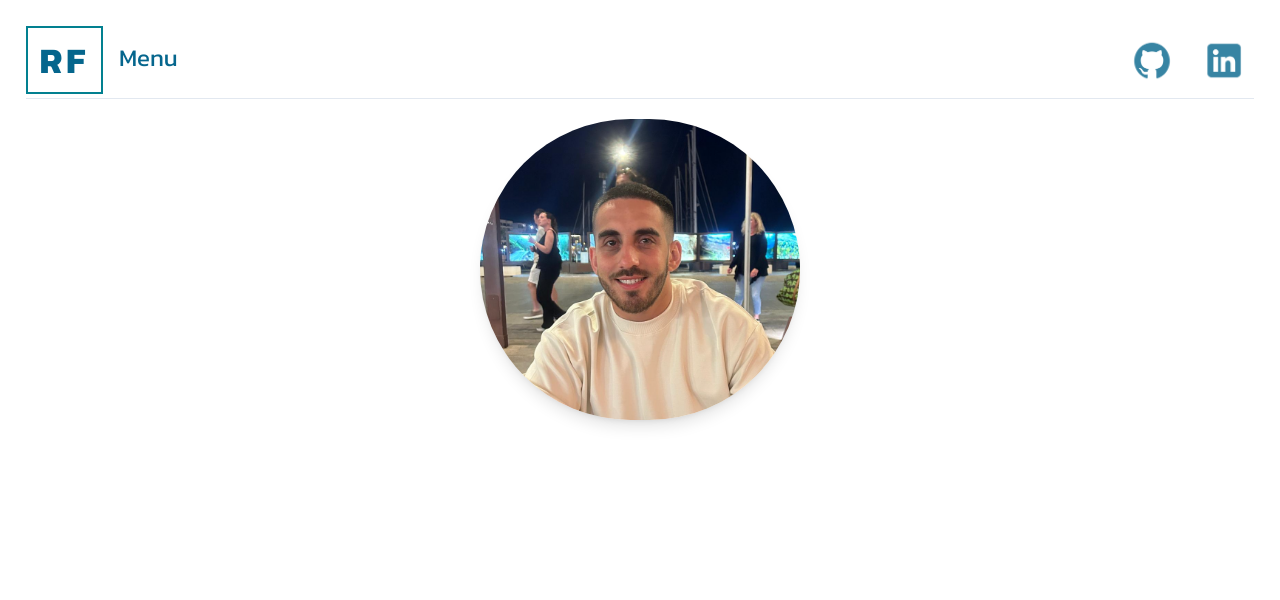
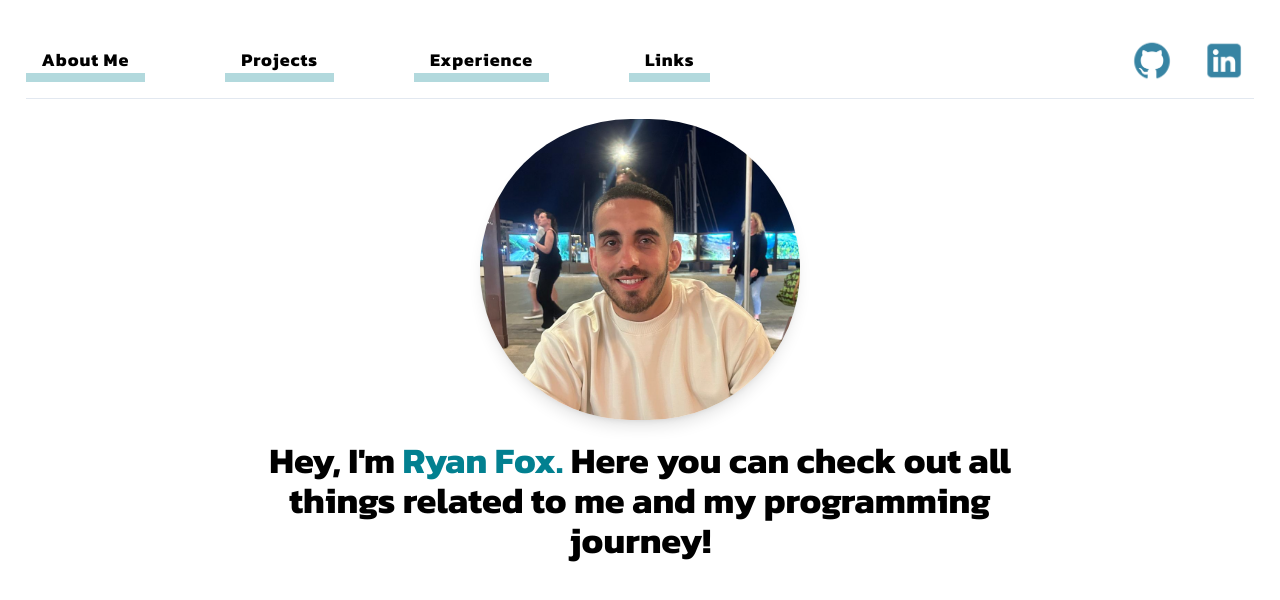
Before and after one commit to Ryanfox123/portfolio, a Next.js app: page / in a window 1280 px wide. Shown: the top 600 px of the page. Built offline with nearby package versions, Linux system fonts and the light colour scheme.

Commit message:
alternate nav bars

```diff
--- a/src/app/components/AboutMe.tsx
+++ b/src/app/components/AboutMe.tsx
@@ -2,11 +2,15 @@
 import React from "react";
 import Image from "next/image";
 import { motion } from "framer-motion";
+import useMousePosition from "../custom hooks/useMousePosition.tsx";
 
 const Portrait = "/me.png";
 
 function AboutMe() {
+  const { x, y } = useMousePosition();
+
   return (
+    <div>
       <motion.div
         initial={{ opacity: 0, y: 50 }}
         animate={{ opacity: 1, y: 0 }}
@@ -35,6 +39,21 @@ function AboutMe() {
           />
         </motion.div>
       </motion.div>
+
+      <motion.h2
+        initial={{ opacity: 0, y: 30 }}
+        animate={{ opacity: 1, y: 0 }}
+        transition={{
+          duration: 1,
+          ease: "easeOut",
+          delay: 0.8,
+        }}
+        className="m-auto w-2/3 font-bold text-4xl text-center mt-5"
+      >
+        Hey, I'm <span className="text-teal">Ryan Fox.</span> Here you can check
+        out all things related to me and my programming journey!
+      </motion.h2>
+    </div>
   );
 }
 
--- a/src/app/components/Nav.tsx
+++ b/src/app/components/Nav.tsx
@@ -1,14 +1,28 @@
-import React from "react";
+"use client";
+import React, { useEffect, useState } from "react";
 import NavMenu from "./NavMenu";
 import NavLinks from "./NavLinks";
 
 function Nav() {
+  const [showNav, setShowNav] = useState(false);
+
+  useEffect(() => {
+    const handleScroll = () => {
+      if (window.scrollY > 200) {
+        setShowNav(true);
+      } else {
+        setShowNav(false);
+      }
+    };
+
+    window.addEventListener("scroll", handleScroll);
+
+    return () => window.removeEventListener("scroll", handleScroll);
+  }, []);
+
   return (
     <div>
-      <NavMenu />
-      <div className="flex-row flex justify-end">
-        <NavLinks />
-      </div>
+      <div>{showNav ? <NavMenu /> : <NavLinks />}</div>
       <hr className="mt-3 h-px border-slate-200"></hr>
     </div>
   );
--- a/src/app/components/NavLinks.tsx
+++ b/src/app/components/NavLinks.tsx
@@ -2,26 +2,59 @@ import React from "react";
 import Image from "next/image";
 import GHicon from "../../../public/github.png";
 import LIicon from "../../../public/linkedin.png";
+import { motion } from "framer-motion";
 
 function NavLinks() {
   return (
-    <div className=" flex flex-row h-12 mt-3">
-      <div className="flex flex-col">
+    <div className="flex flex-row h-12 mt-3 justify-between">
+      <div>
+        <ul className="flex flex-row gap-20">
+          {["About Me", "Projects", "Experience", "Links"].map(
+            (item, index) => (
+              <motion.div
+                key={index}
+                initial={{ opacity: 0, y: 0 }}
+                animate={{ opacity: 1, y: 0 }}
+                transition={{ delay: index * 0.2, duration: 0.5 }}
+                className="relative group cursor-pointer px-4 py-2 flex justify-center items-center overflow-hidden"
+                whileHover="hover"
+                whileTap="hover"
+              >
+                {/* Background Animation (Expands from Bottom) */}
+                <motion.div
+                  initial={{ height: "20%" }}
+                  variants={{ hover: { height: "100%" } }}
+                  transition={{ duration: 0.3, ease: "easeOut" }}
+                  className="absolute bottom-0 left-0 w-full bg-teal opacity-30 group-hover:opacity-60 pointer-events-none"
+                />
+
+                {/* Text */}
+                <motion.li className="relative z-10 text-lg text-black font-bold tracking-wider">
+                  {item}
+                </motion.li>
+              </motion.div>
+            )
+          )}
+        </ul>
+      </div>
+
+      {/* Social Links */}
+      <div className="flex flex-row">
         <a
           href="https://github.com/ryanfox123"
           target="_blank"
           className="transition-transform opacity-80 duration-200 hover:scale-110 hover:opacity-100"
         >
-          <Image src={GHicon} width={60} height={60} alt="github icon" />
+          <Image src={GHicon} width={60} height={60} alt="GitHub icon" />
+        </a>
+        <a
+          href="https://www.linkedin.com/in/ryan-fox-7708102b1/"
+          target="_blank"
+          className="ml-3 transition-transform opacity-80 duration-200 hover:scale-110 hover:opacity-100"
+        >
+          <Image src={LIicon} width={60} height={60} alt="LinkedIn icon" />
         </a>
       </div>
-      <a
-        href="https://www.linkedin.com/in/ryan-fox-7708102b1/"
-        target="_blank"
-        className="ml-3 transition-transform opacity-80 duration-200 hover:scale-110 hover:opacity-100"
-      >
-        <Image src={LIicon} width={60} height={60} alt="linkedin icon" />
-      </a>
     </div>
   );
 }
--- a/src/app/custom hooks/useMousePosition.tsx.tsx
+++ b/src/app/custom hooks/useMousePosition.tsx.tsx
@@ -1,7 +1,20 @@
 import { useState, useEffect } from "react";
 
 const useMousePosition = () => {
-  const [mousePosition, setMousePosition] = useState({ x: 0, y: 0 });
+  const [mousePosition, setMousePosition] = useState<{ x: number; y: number }>({
+    x: 0,
+    y: 0,
+  });
+
+  useEffect(() => {
+    const updateMousePosition = (event: MouseEvent) => {
+      setMousePosition({ x: event.clientX, y: event.clientY });
+    };
+    window.addEventListener("mousemove", updateMousePosition);
+    return () => {
+      window.removeEventListener("mousemove", updateMousePosition);
+    };
+  }, []);
 
   return mousePosition;
 };
```
Lines whose indentation alone changed are shown as unchanged.
